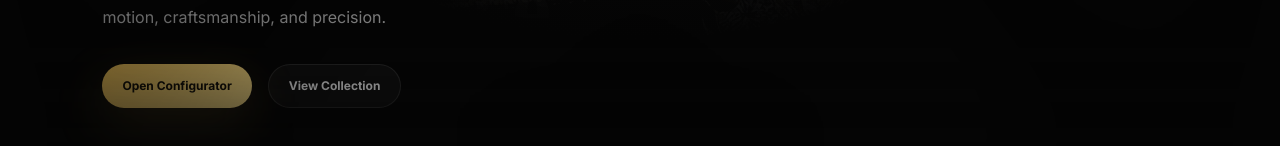
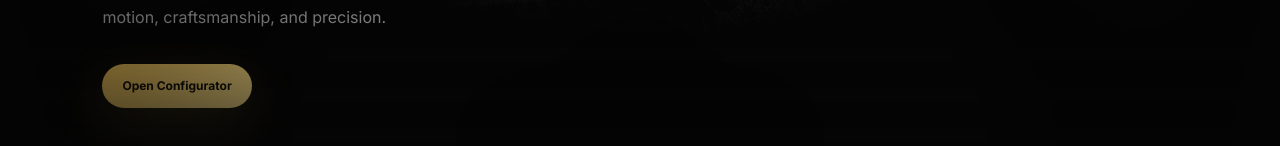
Before and after one commit to JVSCHANDRADITHYA/ring-studio, a React (Vite) app in the folder urumi-ring/: page / in a window 1280 px wide. Shown: the part 574-720 px from the top of the page. Built offline with nearby package versions, Linux system fonts and the light colour scheme; no server answers; a web font is replaced by a local one.

Commit message:
Woocommerce stores updated:

```diff
--- a/urumi-ring/src/data/constants.js
+++ b/urumi-ring/src/data/constants.js
@@ -66,7 +66,7 @@ export const STONE_META = {
 }
 
 export const WOO_VARIATIONS_URL =
-  "http://store-ag8xmv.localtest.me/wp-json/wc/v3/products/13/variations?per_page=100"
+  "http://store-gmu7ud.13-203-68-186.sslip.io/wp-json/wc/v3/products/13/variations?per_page=100"
 
 export const PRODUCTS = [
   {
--- a/urumi-ring/src/pages/CheckoutPage.jsx
+++ b/urumi-ring/src/pages/CheckoutPage.jsx
@@ -13,7 +13,7 @@ const INITIAL_FORM = {
   note: "",
 }
 
-const WOO_ORDERS_URL = "http://store-ag8xmv.localtest.me/wp-json/wc/v3/orders"
+const WOO_ORDERS_URL = "http://store-gmu7ud.13-203-68-186.sslip.io/wp-json/wc/v3/orders"
 
 function getVariationAttribute(variation, name) {
   return variation?.attributes?.find(
--- a/urumi-ring/src/pages/HomePage.jsx
+++ b/urumi-ring/src/pages/HomePage.jsx
@@ -40,7 +40,6 @@ function Hero() {
 
 function LandingIntro({
   featuredProduct,
-  onNavigate,
   onConfigure,
 }) {
   return (
@@ -69,13 +68,6 @@ function LandingIntro({
             }
           >
             Open Configurator
-          </button>
-
-          <button
-            className="ghost-button"
-            onClick={() => onNavigate("store")}
-          >
-            View Collection
           </button>
         </div>
       </div>
--- a/urumi-ring/src/services/woocommerce.js
+++ b/urumi-ring/src/services/woocommerce.js
@@ -1,4 +1,4 @@
-const API_URL = "http://localhost:8000/wp-json/wc/v3/products"
+const API_URL = "http://store-gmu7ud.13-203-68-186.sslip.io/wp-json/wc/v3/products"
 
 const CONSUMER_KEY = "ck_xxxxx"
 const CONSUMER_SECRET = "cs_xxxxx"
```
